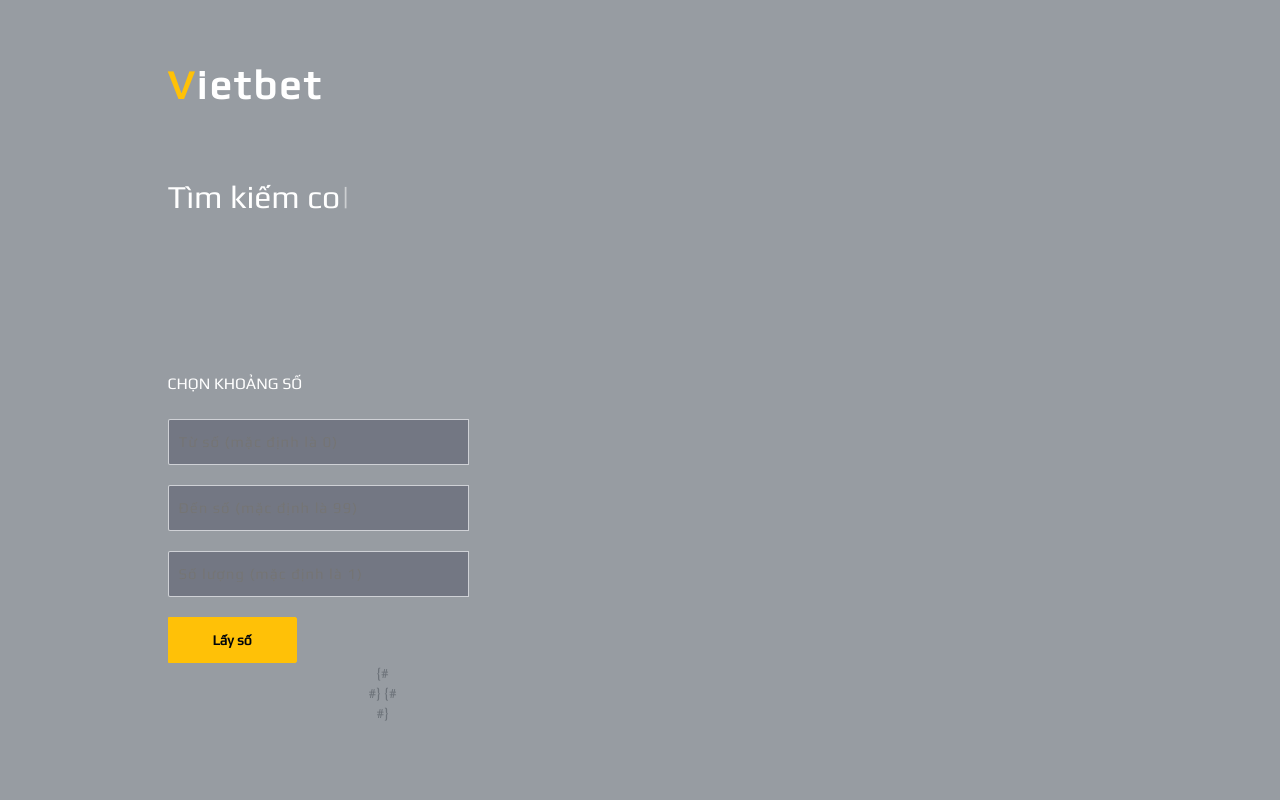
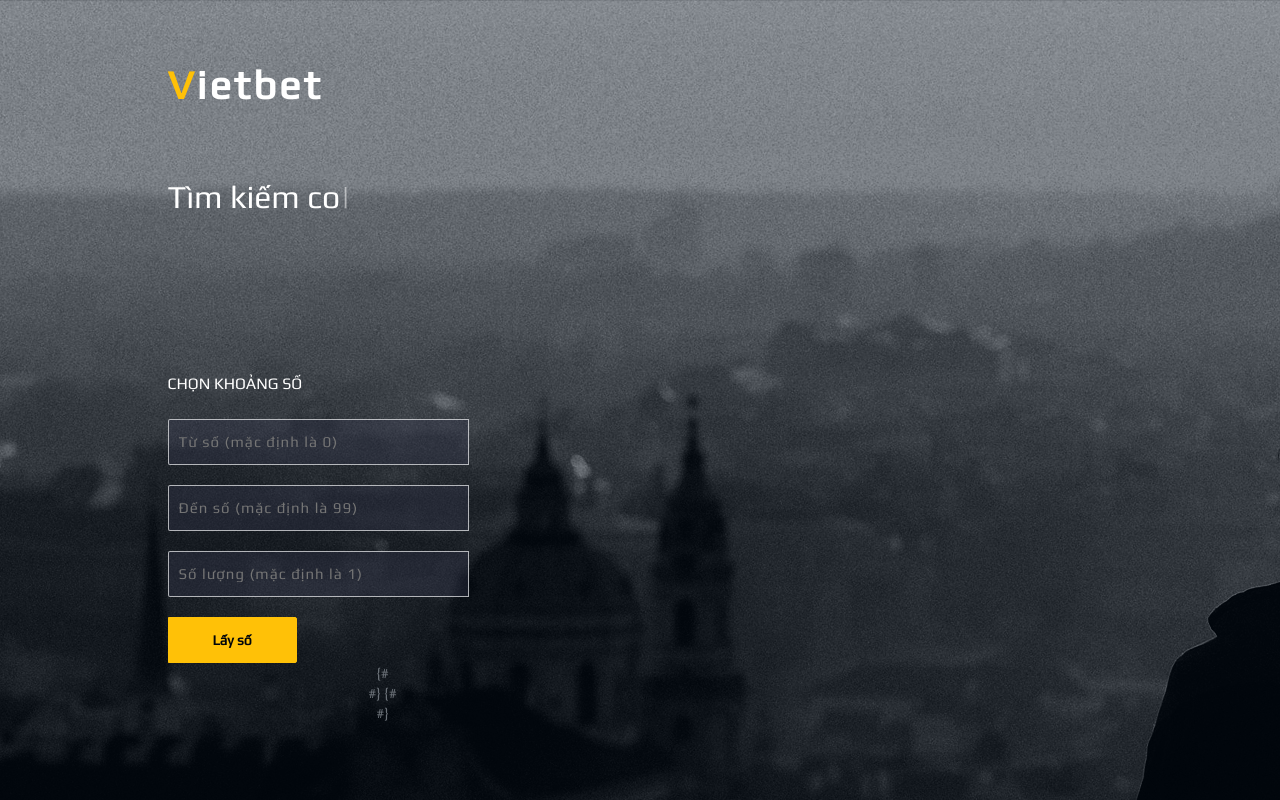
Before and after one commit to thangtyt/vietbet, a website: page views/index.html in a window 1280 px wide. Shown: the top 800 px of the page. Drawn offline with nearby package versions, Linux system fonts and the light colour scheme.

Commit message:
bo thay doi hinh nen

```diff
--- a/public/css/main.css
+++ b/public/css/main.css
@@ -7,7 +7,9 @@
 @import url('https://fonts.googleapis.com/css?family=Caveat+Brush|Play');
 
 body{
-font-family: 'Play', sans-serif;
+	font-family: 'Play', sans-serif;
+	background-image: url("/images/backgrounds/1.jpg");
+	background-color: #cccccc;
 }
 p {
 	font-size: 14px;
--- a/public/js/main.js
+++ b/public/js/main.js
@@ -4,11 +4,11 @@
     /*
         Background slideshow
     */
-	$('.banner-area').backstretch([
-	                     "images/backgrounds/1.jpg"
-	                   , "images/backgrounds/2.jpg"
-	                   , "images/backgrounds/3.jpg"
-	                  ], {duration: 3000, fade: 750});
+	// $('.banner-area').backstretch([
+	//                      "images/backgrounds/1.jpg"
+	//                    , "images/backgrounds/2.jpg"
+	//                    , "images/backgrounds/3.jpg"
+	//                   ], {duration: 3000, fade: 750});
 
 
 	$("#typed").typed({
--- a/views/index.html
+++ b/views/index.html
@@ -103,9 +103,9 @@
 <!-- JS files-->
 <script src="https://ajax.googleapis.com/ajax/libs/jquery/1.11.3/jquery.min.js"></script>
 <script src="/js/bootstrap.min.js"></script>
-<script src="/js/jquery.backstretch.min.js"></script>
+{#<script src="/js/jquery.backstretch.min.js"></script>#}
 {#<script src="/js/jquery.countdown.js"></script>#}
-<script type="text/javascript" src="js/jquery.subscribe.js"></script>
+{#<script type="text/javascript" src="js/jquery.subscribe.js"></script>#}
 <script src="/js/typed.min.js" type="text/javascript"></script>
 <script src="/js/main.js"></script>
 </body>
```
Also changed, not shown: 1 other file.
